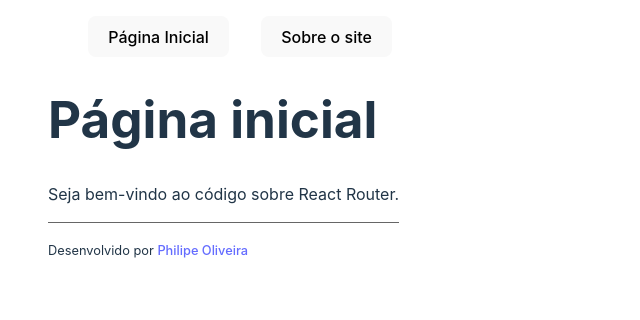
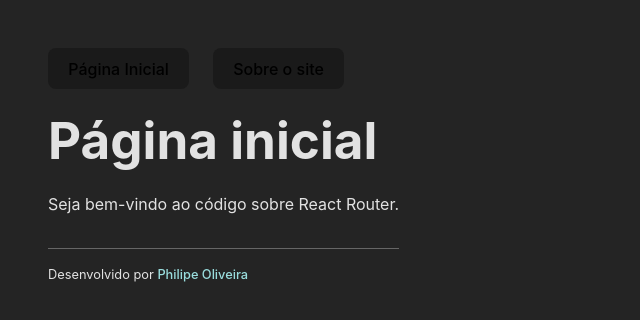
Before and after one commit to philipeoliveira/rotas-com-react-router, a React (Vite) app: page / in a window 1280 px wide. Shown: the top 320 px of the page, without its empty margins (0-640 px from the left). Built offline with nearby package versions, Linux system fonts and the light colour scheme.

Commit message:
Modifies some color styles and spacing

```diff
--- a/src/index.css
+++ b/src/index.css
@@ -13,31 +13,36 @@
    -moz-osx-font-smoothing: grayscale;
 }
 
+* {
+   margin: 0;
+   padding: 0;
+   box-sizing: border-box;
+}
+
 a {
    font-weight: 500;
-   color: #646cff;
+   color: #9dd;
    text-decoration: inherit;
 }
 a:hover {
-   color: #535bf2;
+   color: #5dd;
 }
 
 body {
-   margin: 0;
    display: flex;
    min-width: 320px;
    min-height: 100vh;
-   padding: 0 3rem;
+   padding: 3rem;
 }
 
 h1 {
    font-size: 3.2em;
-   line-height: 1.1;
+   line-height: 2;
 }
 
 ul {
    display: flex;
-   gap: 2rem;
+   gap: 1.5rem;
    list-style: none;
 }
 
@@ -50,10 +55,10 @@ button {
    font-family: inherit;
    background-color: #1a1a1a;
    cursor: pointer;
-   transition: border-color 0.25s;
+   transition: border-color 0.5s;
 }
 button:hover {
-   border-color: #646cff;
+   border-color: #5dd;
 }
 button:focus,
 button:focus-visible {
@@ -62,19 +67,7 @@ button:focus-visible {
 
 footer {
    border-top: 1px solid #666;
-   padding-top: 5px;
+   padding-top: 1rem;
+   margin-top: 2rem;
    font-size: 0.8rem;
 }
-
-@media (prefers-color-scheme: light) {
-   :root {
-      color: #213547;
-      background-color: #ffffff;
-   }
-   a:hover {
-      color: #747bff;
-   }
-   button {
-      background-color: #f9f9f9;
-   }
-}
```
